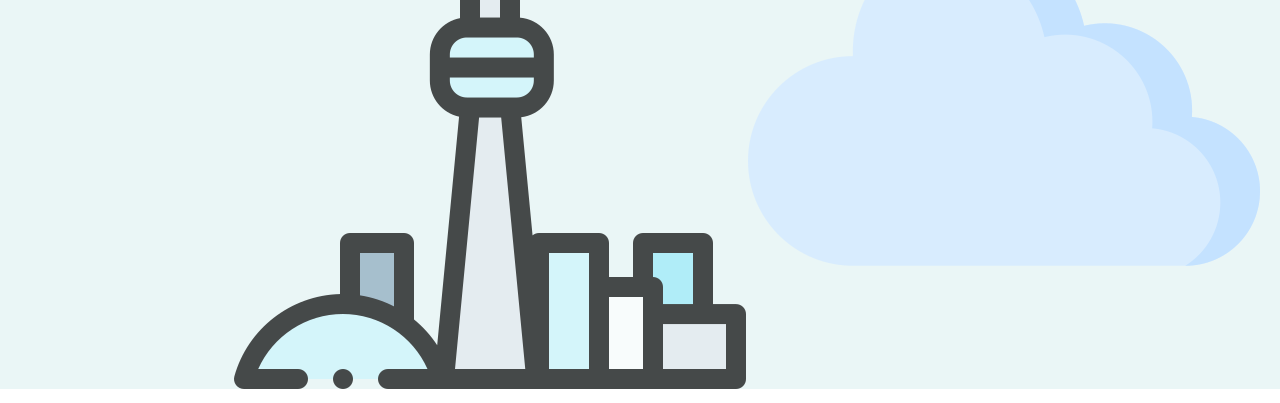
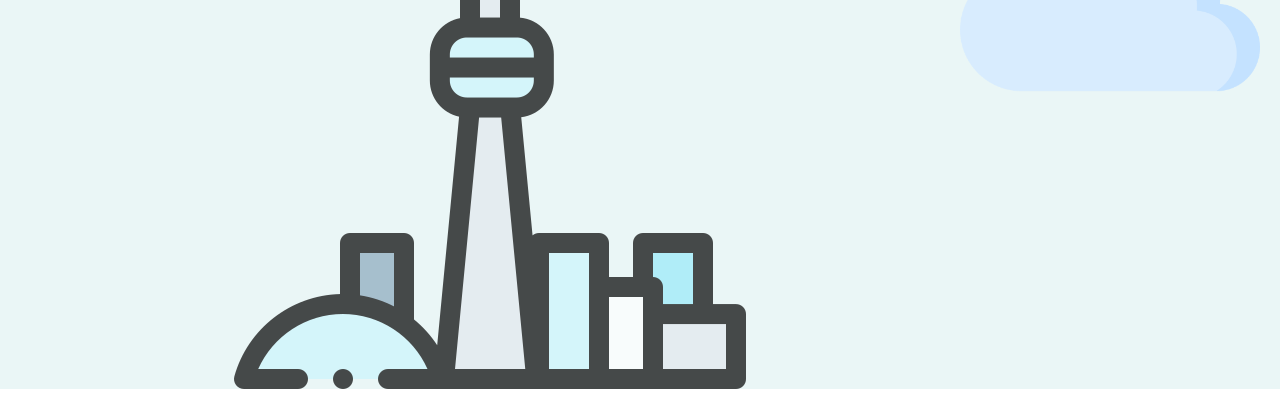
Before and after one commit to sjschweber/personal-site, a plain HTML site: page index.html in a window 1280 px wide. Shown: the part 156-559 px from the top of the page. Drawn offline with nearby package versions, Linux system fonts and the light colour scheme.

Commit message:
Changes size of cloud image

```diff
--- a/css/index.css
+++ b/css/index.css
@@ -85,8 +85,8 @@ h1{
 }
 #cloud{
   position: absolute;
-  top: 0px;
   right: 20px;
+  height: 300px;
 }
 #programmer{
   position: relative;
```
